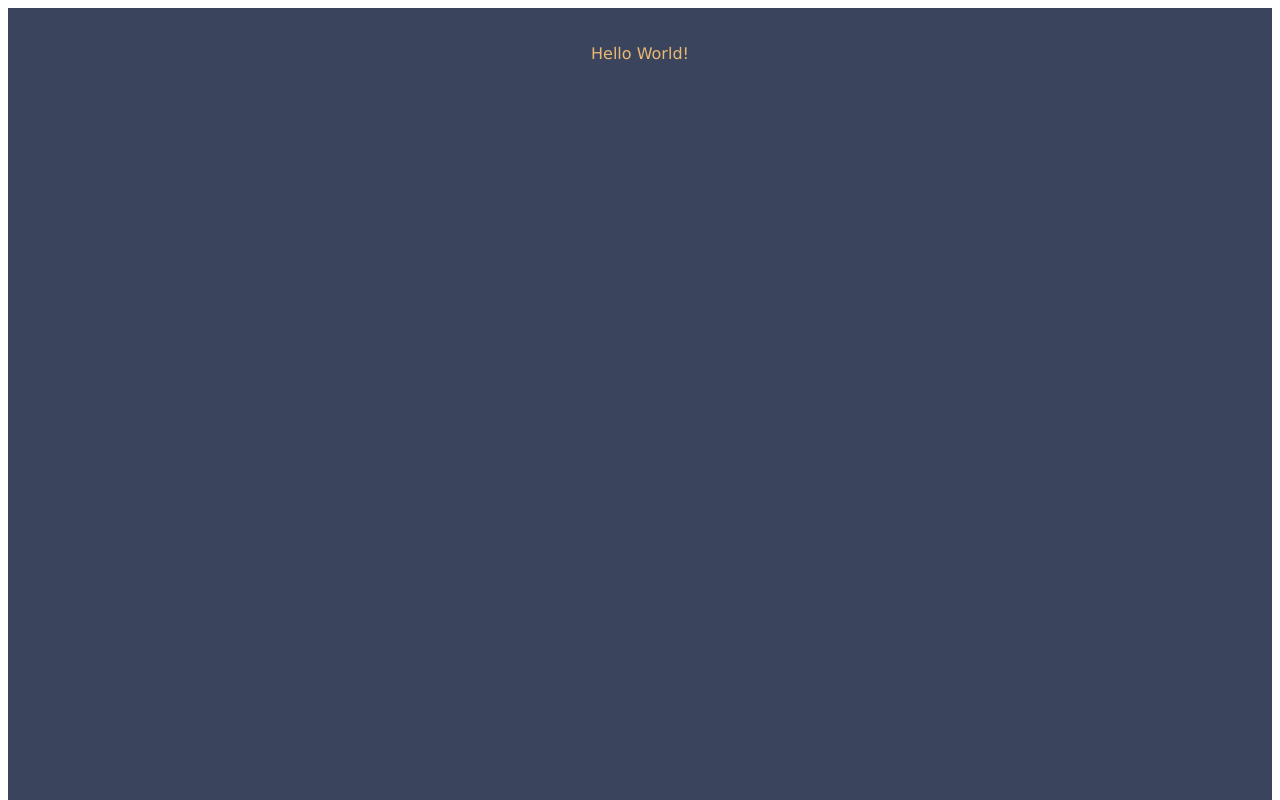
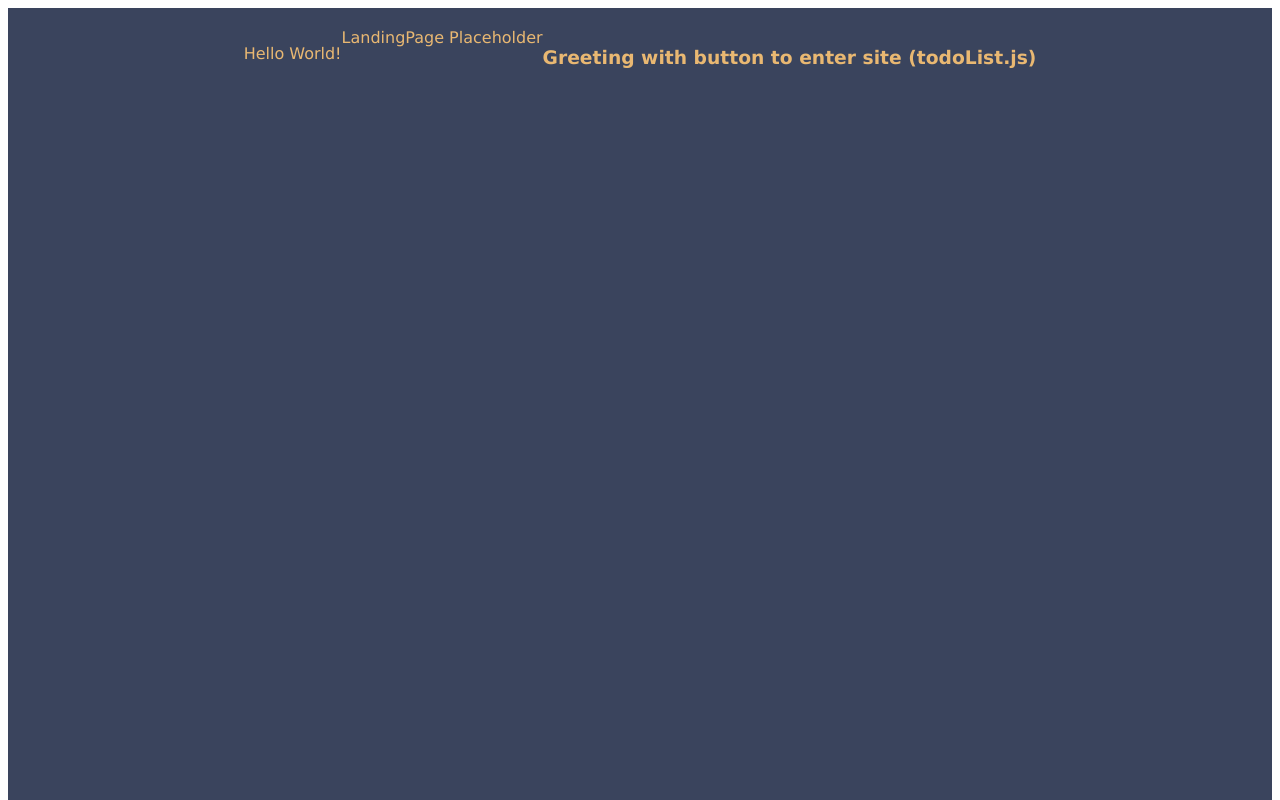
Before and after one commit to wowgr8/ctd-final-project, a React (Create React App) app: page / in a window 1280 px wide. Before the commit this address had no page. Shown: the top 800 px of the page. Built offline with nearby package versions, Linux system fonts and the light colour scheme.

Commit message:
update route path from landing to /

```diff
--- a/src/App.js
+++ b/src/App.js
@@ -14,7 +14,7 @@ function App() {
       <Router>
         <p>Hello World!</p>
         <Routes>
-          <Route path='/landing' exact element={<LandingPage />} />
+          <Route path='/' exact element={<LandingPage />} />
           <Route path='todoContainer' exact element={<TodoContainer tableName="Your Todos" />} />
         </Routes>
       </Router>
```
